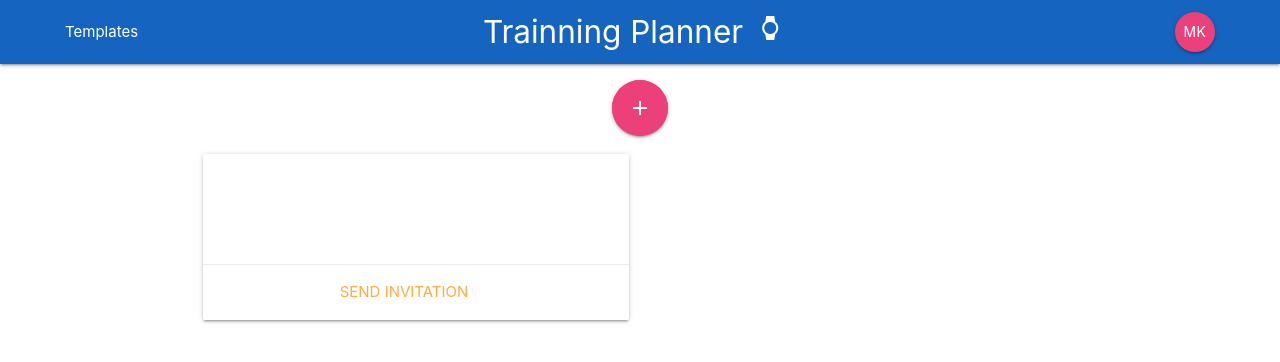
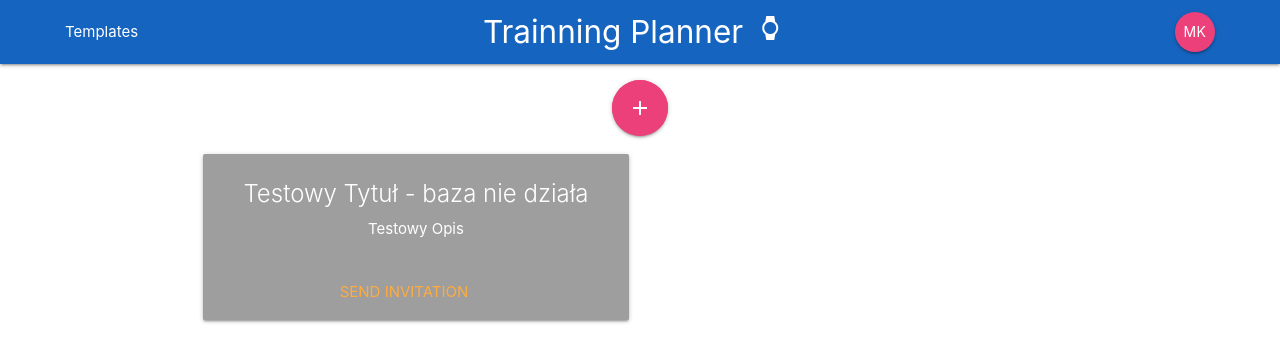
Before and after one commit to nokia-wroclaw/innovativeproject-training-planner, a React (Create React App) app in the folder client/: page /templateDashboard in a window 1280 px wide. Shown: the top 362 px of the page. Built offline with nearby package versions, Linux system fonts and the light colour scheme; no server answers.

Commit message:
training type added

```diff
--- a/client/src/components/template/createInviteTemplate.component.js
+++ b/client/src/components/template/createInviteTemplate.component.js
@@ -88,12 +88,11 @@ const CreateInviteTemplate = props => {
             />
           </div>
         </div>
-        <div class="input-field">
+        <div className="input-field">
           <select
             onChange={event => setTrainingType(event.target.value)}
             required
             >
-            <option disabled>Choose your option</option>
             <option value="Software Training">Software Training</option>
             <option value="Hardware Training">Hardware Training</option>
             <option value="Soft Skills Training">Soft Skills Training</option>
--- a/client/src/components/template/templateCard.component.js
+++ b/client/src/components/template/templateCard.component.js
@@ -16,9 +16,11 @@ function setCardColor(trainingType) {
   if(trainingType === "Software Training")
     cardColor = "#1e88e5"; // blue darken-1
   else if(trainingType === "Hardware Training")
-    cardColor = "#7c4dff" // deep-purple accent-2
+    cardColor = "#7c4dff"  // deep-purple accent-2
   else if(trainingType === "Soft Skills Training")
-    cardColor = "#26a69a" // teal lighten-1
+    cardColor = "#26a69a"  // teal lighten-1
+  else
+    cardColor = "#9e9e9e"
   return cardColor;
 }
 
```
